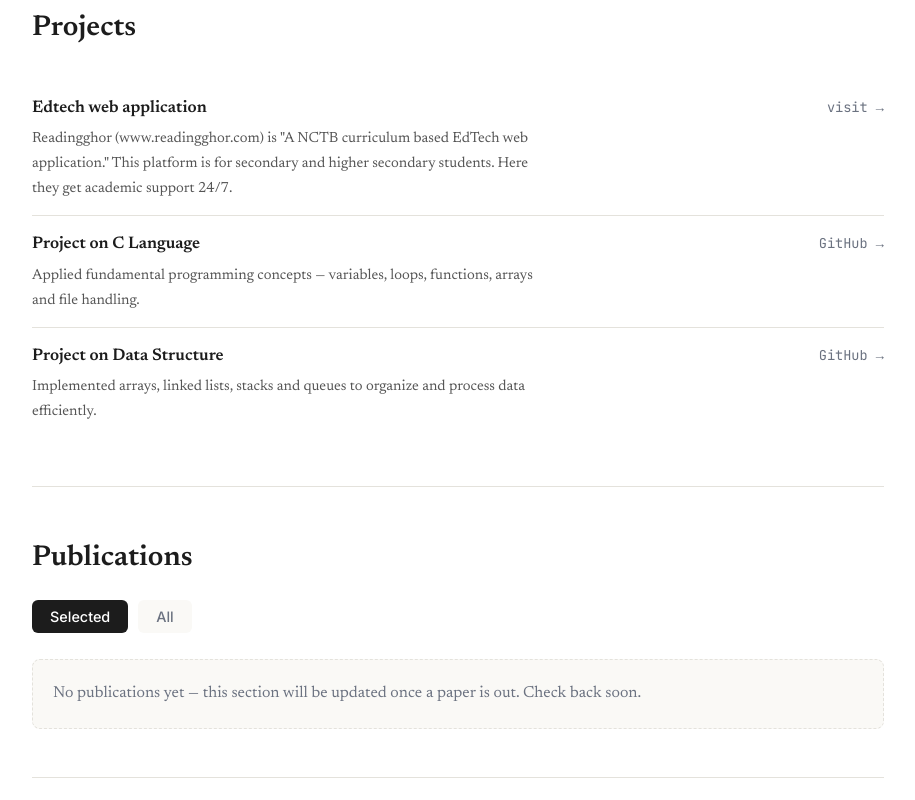
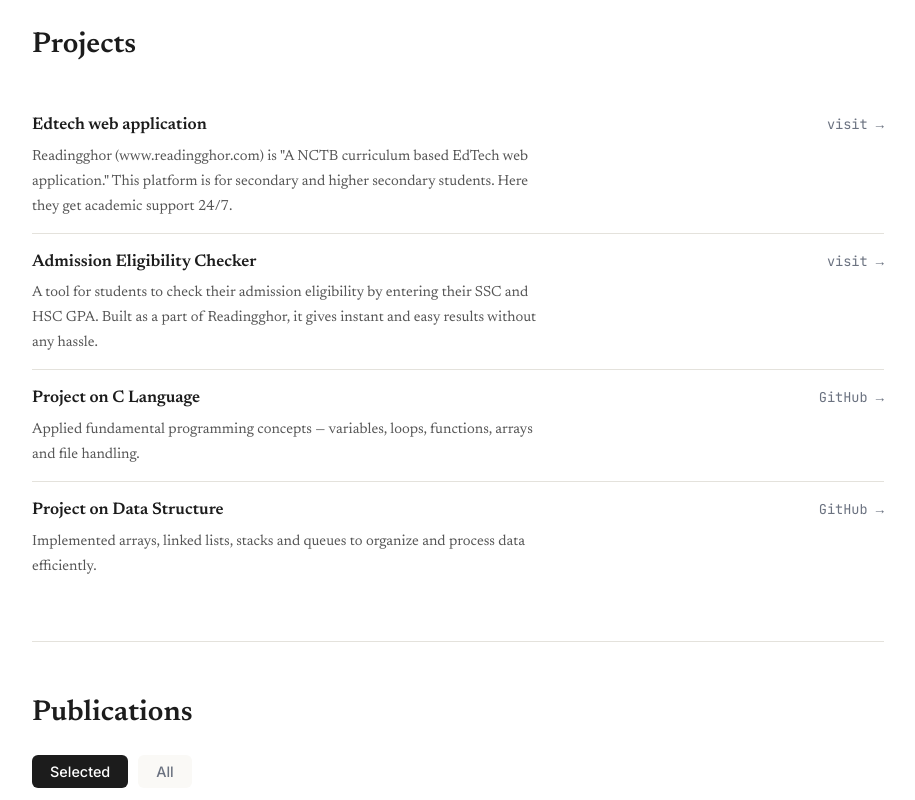
Before and after one commit to redoneturzo/redoneturzo.github.io, a plain HTML site: page index.html in a window 1280 px wide. Shown: the part 1643-2443 px from the top of the page, without its empty margins (182-1097 px from the left). Drawn offline with Linux system fonts and the light colour scheme.

```diff
--- a/index.html
+++ b/index.html
@@ -158,7 +158,8 @@
       </div>
 
       <div>
-        <h1 class="headline">About me</h1>
+        <p style="text-align:right;font-size:.85rem;color:#6b7280;font-style:italic;margin-top:10px;">Last updated: 1 November 2026</p>
+<h1 class="headline" style="margin-top:0;">About me</h1>
         <div class="about-text">
           <p>I'm <b>Md. Redone Prodhan Turzo</b>, a Software Engineering undergraduate at Green University of Bangladesh. I enjoy solving problems and building useful software. I like combining logical thinking with creativity to develop effective and innovative solutions.</p>
           <p>My goal is not just to get a job—I want to build solutions that make a real difference. I enjoy exploring new ideas, creating products, and solving real-world problems, which is why I am interested in entrepreneurship.</p>
@@ -217,6 +218,13 @@
           <div class="row-desc">Readingghor (www.readingghor.com) is "A NCTB curriculum based EdTech web application." This platform is for secondary and higher secondary students. Here they get academic support 24/7.</div>
         </div>
         <a class="row-side" href="https://readingghor.com/" target="_blank" rel="noopener">visit →</a>
+      </div>
+      <div class="row-item">
+        <div>
+          <div class="row-main">Admission Eligibility Checker</div>
+          <div class="row-desc">A tool for students to check their admission eligibility by entering their SSC and HSC GPA. Built as a part of Readingghor, it gives instant and easy results without any hassle.</div>
+        </div>
+        <a class="row-side" href="https://readingghor.com/eligibility" target="_blank" rel="noopener">visit →</a>
       </div>
       <div class="row-item">
         <div>
@@ -291,6 +299,7 @@
 
       <h3>Projects</h3>
       <p><b>Edtech web application:</b> Create an inclusive platform that makes quality education more accessible to students across the country.</p>
+      <p><b>Admission Eligibility Checker:</b> A tool for students to check their admission eligibility by entering their SSC and HSC GPA.</p>
       <p><b>Project on C Language:</b> Applied fundamental programming concepts — variables, loops, functions, arrays and file handling.</p>
       <p><b>Project on Data Structure:</b> Implemented arrays, linked lists, stacks and queues to organize and process data efficiently.</p>
 
```
